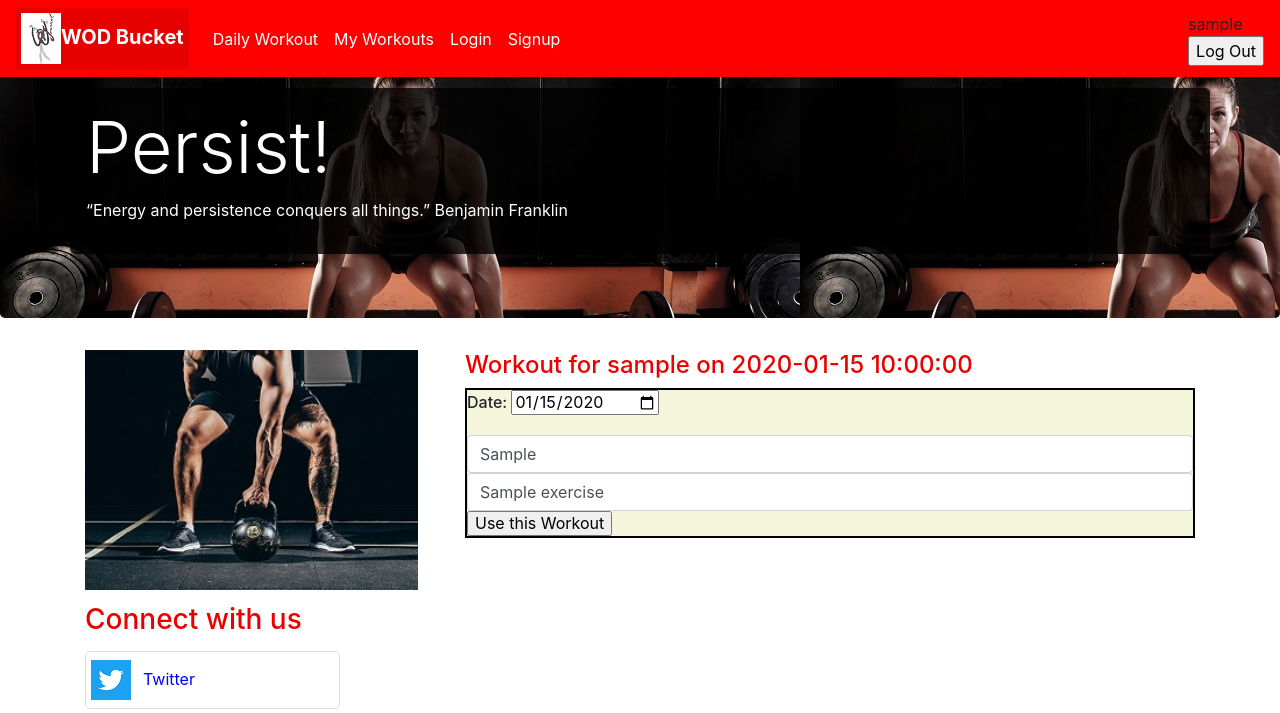
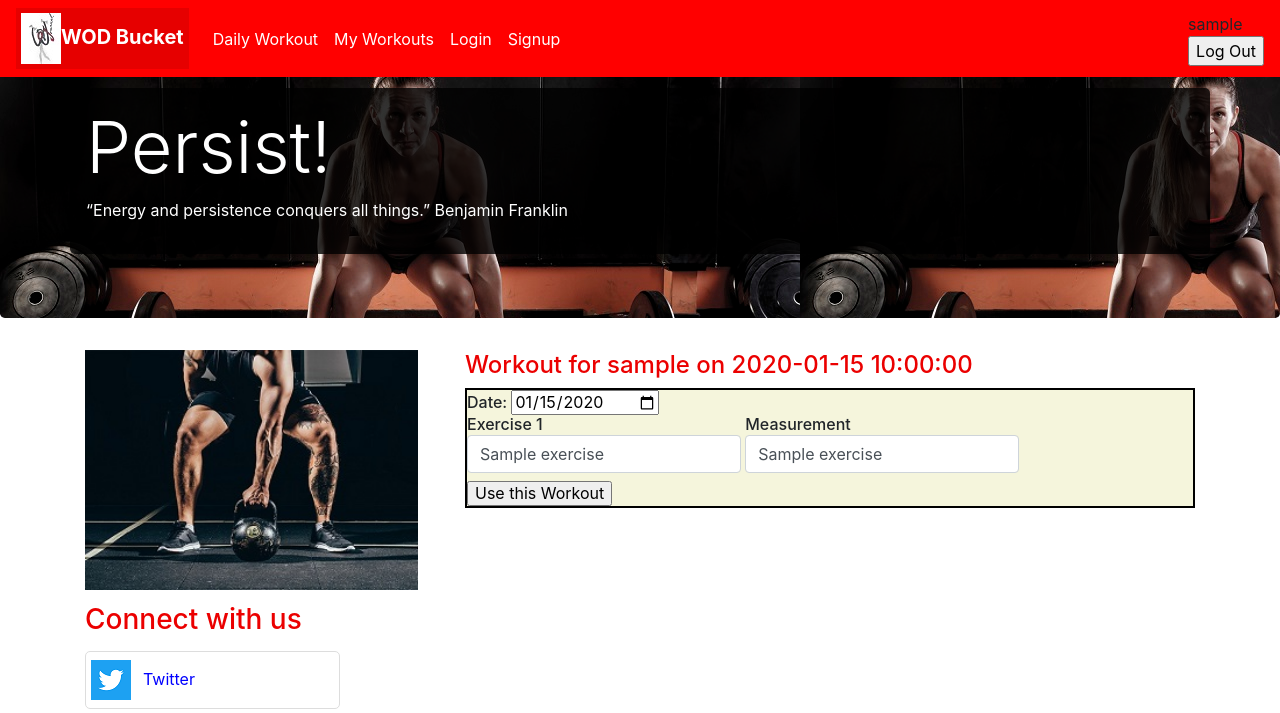
Before and after one commit to Danni40/WODBucket, a Flask app: template templates/workout.html in a window 1280 px wide. Shown: the top 713 px of the page. Run offline with Flask 2, Linux system fonts and the light colour scheme; the visitor is signed in with stand-in values (Sample User, id 1); the template is opened without the code that fills it: most values are stand-ins (such as "Sample title", 1, 10 or a date in 2020); some libraries are stand-ins or nearby versions.

Commit message:
fine tuning the user interface

```diff
--- a/templates/index.html
+++ b/templates/index.html
@@ -48,7 +48,7 @@
                                     <form action="/update" method="post">
                                         Date:
                                         <input type="date" name="date" value={{now}}>
-                                        <br>
+                                        <br><br>
                                         <label for="exercise1" aria-placeholder="{{exercise1}}">Exercise 1
                                         <input id="exercise1" type="text" class="form-control" name="exercise1" placeholder="Example: {{exercise1}}"></label>
                                         <label for="exercise1_num" value="{{exercise1_num}}">Measurement
@@ -74,7 +74,7 @@
                                 <form action="/update" method="post">
                                     Date:
                                     <input type="date" name="date" value={{now}}>
-                                    <br>
+                                    <br><br>
                                     {% for entry in lastEntry %}
                                     {% for i in entry.exercises %}
                                     <label for="exercise{{loop.index}}" value="{{i}}">Exercise {{loop.index}}
--- a/templates/workout.html
+++ b/templates/workout.html
@@ -43,17 +43,15 @@
                             <h6 style="background-color:beige">
                                 <form action="/update" method="post">
                                     Date:
-                                    <input type="date" name="date" value={{now}}>
+                                    <input type="date" name="date" value={{i.date}}>
                                     <br>
                                     {% for item in i.exercises %}
 
-                                    <label for="exercise{{loop.index}}" value={{item}}></label> <label for="exercise{{loop.index}}_num"
-                                        value="{{i.exercises[item]}}"></label>
-                                    <input id="exercise{{loop.index}}" type="text" class="form-control" name="exercise{{loop.index}}"
-                                        value={{item}}>
-                                    <input id="exercise{{loop.index}}_num" type="text" class="form-control" name="exercise{{loop.index}}_num"
-                                        value="{{i.exercises[item]}}">
-
+                                    <label for="exercise{{loop.index}}" value="{{item}}">Exercise {{loop.index}}
+                                    <input id="exercise{{loop.index}}" type="text" class="form-control" name="exercise{{loop.index}}" value="{{item}}"></label>
+                                    <label for="exercise{{loop.index}}_num" value="{{i.exercises[item]}}">Measurement
+                                    <input id="exercise{{loop.index}}_num" type="text" class="form-control" name="exercise{{loop.index}}_num" value="{{i.exercises[item]}}"></label>
+                                    <br>
                                     {% endfor %}
 
                                     <input type="submit" value="Use this Workout">
```
Also changed, not shown: templates/workouts.html (+5 -6 lines).
